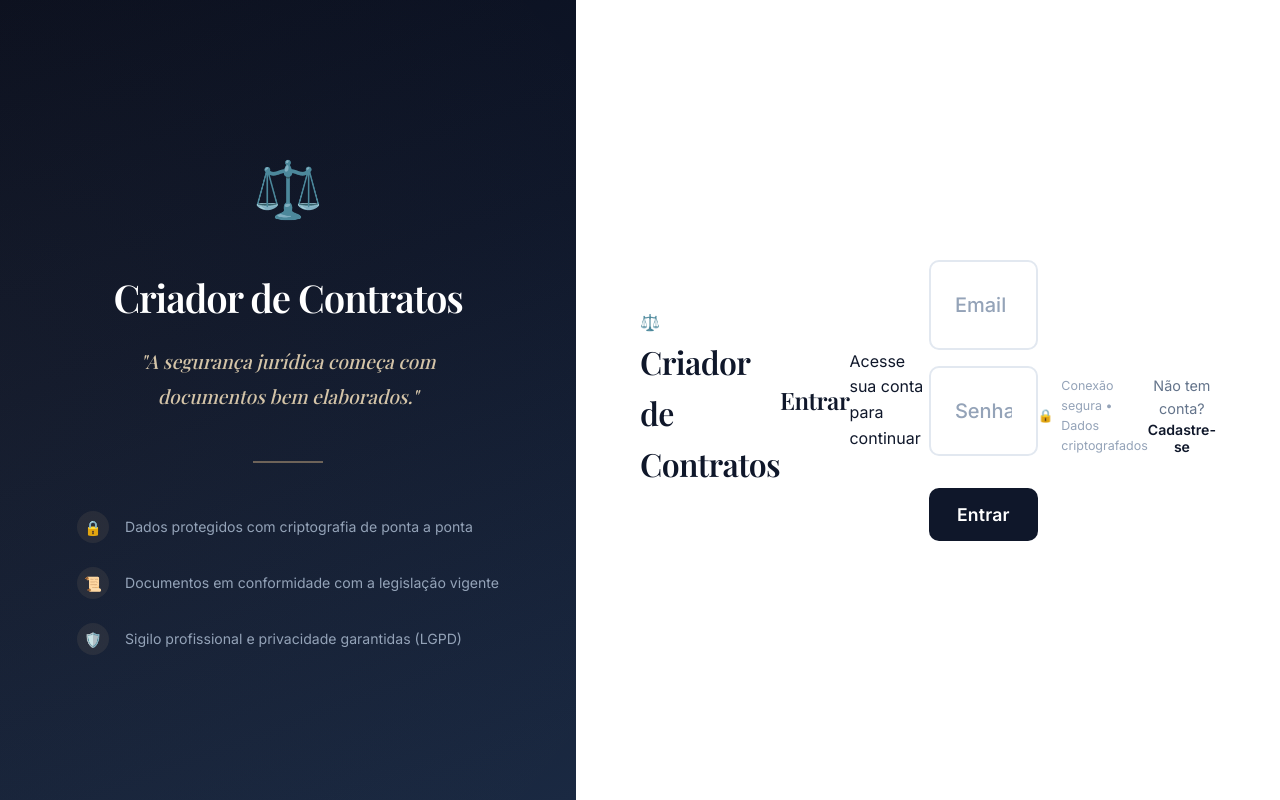
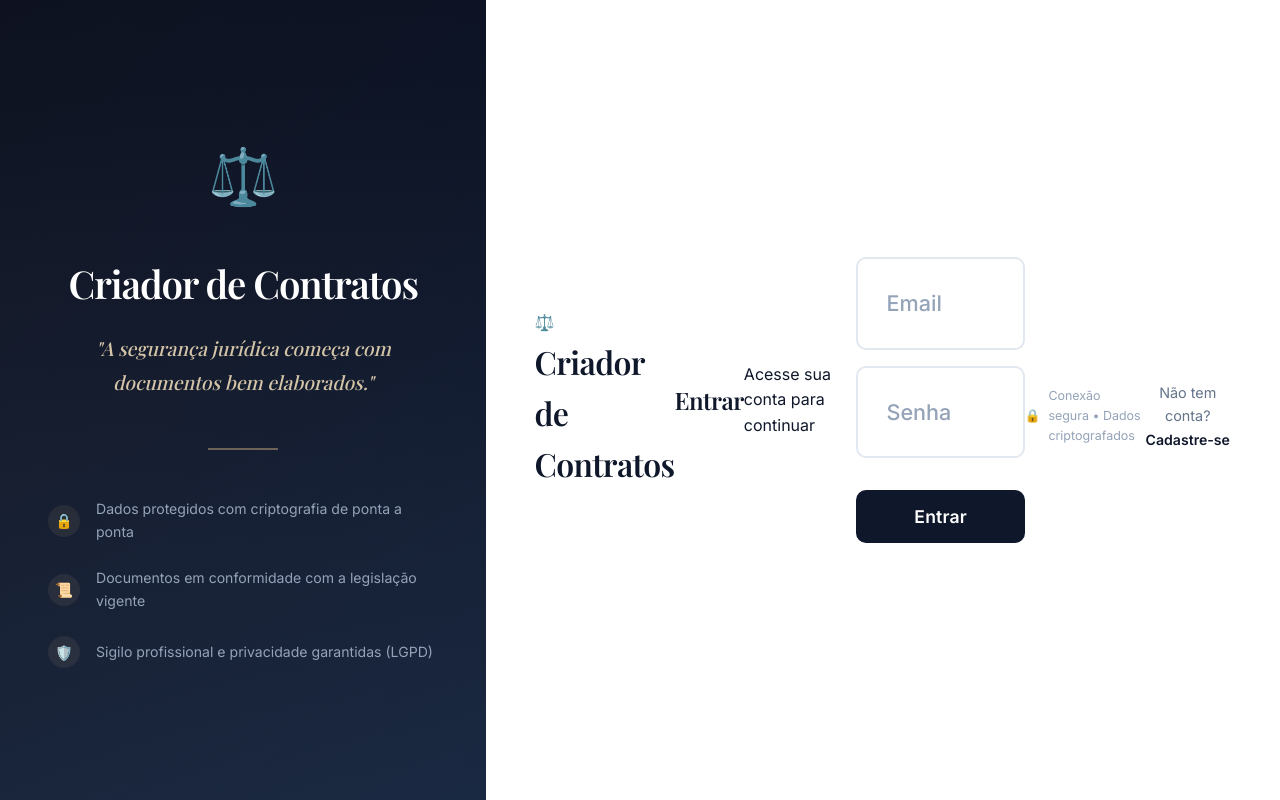
Before and after one commit to laviniaabf-beep/Criador-de-Contrato, a React (Vite) app: page / in a window 1280 px wide. Built offline with nearby package versions, Linux system fonts and the light colour scheme; no server answers; a web font is replaced by a local one.

Commit message:
Inputs ocupam toda largura: card 640px, painel 38%, padding 1.75rem, font 1.35rem

```diff
--- a/src/App.css
+++ b/src/App.css
@@ -75,13 +75,13 @@ h1, h2, h3, h4 {
 }
 
 .auth-institutional {
-  flex: 0 0 45%;
+  flex: 0 0 38%;
   background: linear-gradient(160deg, #0A0F1E 0%, #0F172A 40%, #1A2942 100%);
   display: flex;
   flex-direction: column;
   justify-content: center;
   align-items: center;
-  padding: 5rem 4rem;
+  padding: 5rem 3rem;
   position: relative;
   overflow: hidden;
 }
@@ -169,13 +169,13 @@ h1, h2, h3, h4 {
   display: flex;
   align-items: center;
   justify-content: center;
-  padding: 4rem;
+  padding: 3rem;
   background: var(--white);
 }
 
 .auth-card {
   width: 100%;
-  max-width: 560px;
+  max-width: 640px;
 }
 
 .auth-card .auth-brand-mobile {
@@ -213,15 +213,16 @@ h1, h2, h3, h4 {
 
 .auth-field input {
   width: 100%;
-  padding: 1.75rem 1.5rem;
+  padding: 1.75rem 1.75rem;
   border: 2px solid var(--gray-100);
   border-radius: var(--radius-md);
-  font-size: 1.25rem;
+  font-size: 1.35rem;
   line-height: 1.5;
   font-family: 'Inter', sans-serif;
   transition: all 0.2s ease;
   background: var(--white);
   color: var(--navy);
+  box-sizing: border-box;
 }
 
 .auth-field input:focus {
```
